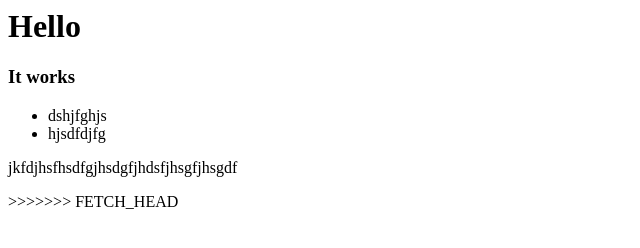
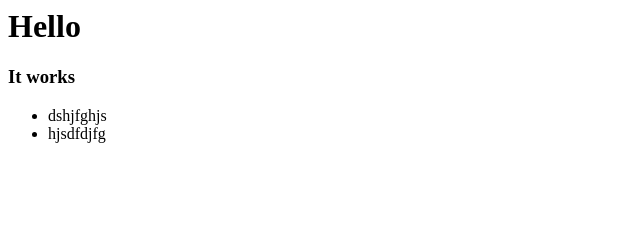
Before and after one commit to tzierbock/tzierbock.github.io, a plain HTML site: page index.html in a window 1280 px wide. Shown: the whole page, without its empty margins (0-640 px from the left). Drawn offline with Linux system fonts and the light colour scheme.

Commit message:
more sh**t

```diff
--- a/index.html
+++ b/index.html
@@ -21,8 +21,5 @@
 	<span class='st_pinterest_large' displayText='Pinterest'></span>
 	<span class='st_email_large' displayText='Email'></span>
 
-	<p>jkfdjhsfhsdfgjhsdgfjhdsfjhsgfjhsgdf</p>
-
->>>>>>> FETCH_HEAD
 </body>
 </html>
```
